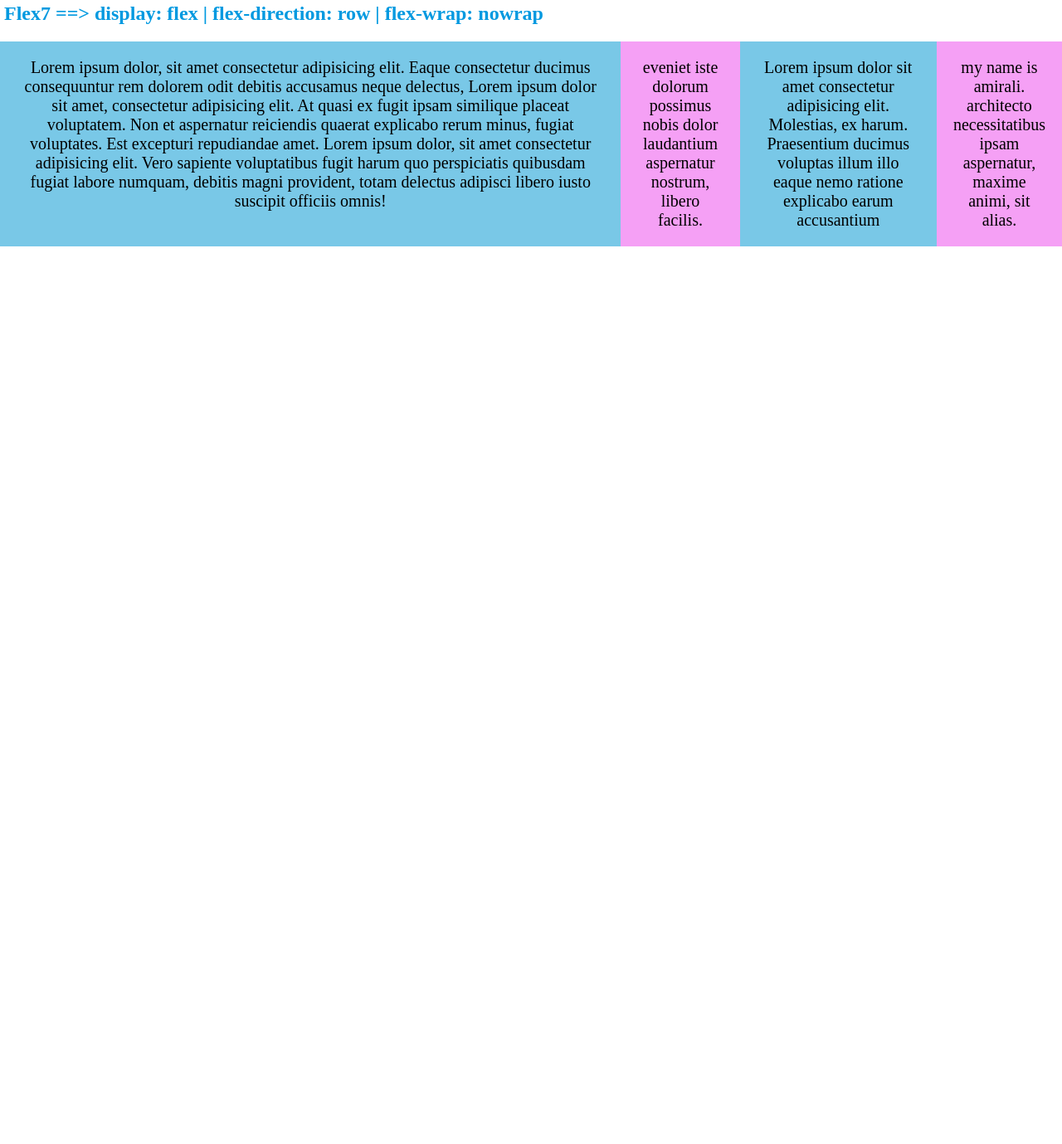
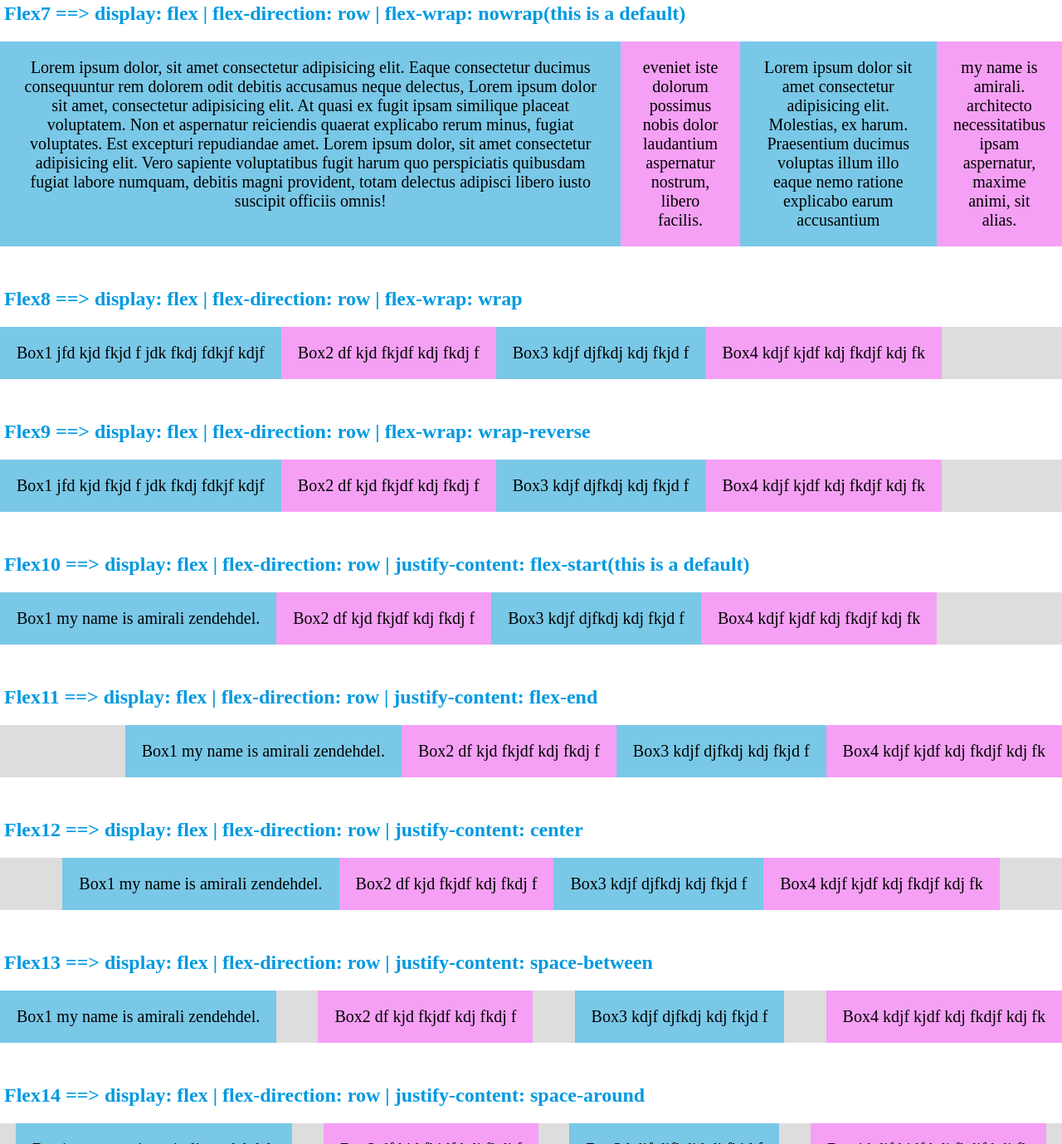
Before and after one commit to amiralizendehdel/css-practice, a plain HTML site: page flex/index1.html in a window 1280 px wide. Shown: the part 1421-2800 px from the top of the page at 83% size. Before the commit the page ends 1718 px from the top, so only its background shows below. Drawn offline with Linux system fonts and the light colour scheme.

Commit message:
add other parent property flexbox

```diff
--- a/flex/index1.html
+++ b/flex/index1.html
@@ -25,7 +25,7 @@
         <div class="item">Box4</div>
     </div>
 
-    <h2 class="title">Flex3 ==> display: flex | flex-direction: row</h2>
+    <h2 class="title">Flex3 ==> display: flex | flex-direction: row(this is a default) </h2>
     <div id="flex3">
         <div class="item">Box1</div>
         <div class="item">Box2</div>
@@ -57,12 +57,76 @@
         <div class="item">Box4</div>
     </div>
 
-    <h2 class="title">Flex7 ==> display: flex | flex-direction: row | flex-wrap: nowrap</h2>
+    <h2 class="title">Flex7 ==> display: flex | flex-direction: row | flex-wrap: nowrap(this is a default)</h2>
     <div id="flex7">
         <div class="item">Lorem ipsum dolor, sit amet consectetur adipisicing elit. Eaque consectetur ducimus consequuntur rem dolorem odit debitis accusamus neque delectus, Lorem ipsum dolor sit amet, consectetur adipisicing elit. At quasi ex fugit ipsam similique placeat voluptatem. Non et aspernatur reiciendis quaerat explicabo rerum minus, fugiat voluptates. Est excepturi repudiandae amet. Lorem ipsum dolor, sit amet consectetur adipisicing elit. Vero sapiente voluptatibus fugit harum quo perspiciatis quibusdam fugiat labore numquam, debitis magni provident, totam delectus adipisci libero iusto suscipit officiis omnis!</div>
         <div class="item">eveniet iste dolorum possimus nobis dolor laudantium aspernatur nostrum, libero facilis.</div>
         <div class="item">Lorem ipsum dolor sit amet consectetur adipisicing elit. Molestias, ex harum. Praesentium ducimus voluptas illum illo eaque nemo ratione explicabo earum accusantium </div>
         <div class="item">my name is amirali. architecto necessitatibus ipsam aspernatur, maxime animi, sit alias.</div>
     </div>
+
+    <h2 class="title">Flex8 ==> display: flex | flex-direction: row | flex-wrap: wrap</h2>
+    <div id="flex8">
+        <div class="item">Box1 jfd kjd fkjd f jdk fkdj fdkjf kdjf </div>
+        <div class="item">Box2 df kjd fkjdf kdj fkdj f</div>
+        <div class="item">Box3 kdjf djfkdj kdj fkjd f</div>
+        <div class="item">Box4 kdjf kjdf kdj fkdjf kdj fk</div>
+    </div>
+
+    <h2 class="title">Flex9 ==> display: flex | flex-direction: row | flex-wrap: wrap-reverse</h2>
+    <div id="flex9">
+        <div class="item">Box1 jfd kjd fkjd f jdk fkdj fdkjf kdjf </div>
+        <div class="item">Box2 df kjd fkjdf kdj fkdj f</div>
+        <div class="item">Box3 kdjf djfkdj kdj fkjd f</div>
+        <div class="item">Box4 kdjf kjdf kdj fkdjf kdj fk</div>
+    </div>
+
+    <h2 class="title">Flex10 ==> display: flex | flex-direction: row | justify-content: flex-start(this is a default)</h2>
+    <div id="flex10">
+        <div class="item">Box1 my name is amirali zendehdel.</div>
+        <div class="item">Box2 df kjd fkjdf kdj fkdj f</div>
+        <div class="item">Box3 kdjf djfkdj kdj fkjd f</div>
+        <div class="item">Box4 kdjf kjdf kdj fkdjf kdj fk</div>
+    </div>
+
+    <h2 class="title">Flex11 ==> display: flex | flex-direction: row | justify-content: flex-end</h2>
+    <div id="flex11">
+        <div class="item">Box1 my name is amirali zendehdel.</div>
+        <div class="item">Box2 df kjd fkjdf kdj fkdj f</div>
+        <div class="item">Box3 kdjf djfkdj kdj fkjd f</div>
+        <div class="item">Box4 kdjf kjdf kdj fkdjf kdj fk</div>
+    </div>
+
+    <h2 class="title">Flex12 ==> display: flex | flex-direction: row | justify-content: center</h2>
+    <div id="flex12">
+        <div class="item">Box1 my name is amirali zendehdel.</div>
+        <div class="item">Box2 df kjd fkjdf kdj fkdj f</div>
+        <div class="item">Box3 kdjf djfkdj kdj fkjd f</div>
+        <div class="item">Box4 kdjf kjdf kdj fkdjf kdj fk</div>
+    </div>
+
+    <h2 class="title">Flex13 ==> display: flex | flex-direction: row | justify-content: space-between</h2>
+    <div id="flex13">
+        <div class="item">Box1 my name is amirali zendehdel.</div>
+        <div class="item">Box2 df kjd fkjdf kdj fkdj f</div>
+        <div class="item">Box3 kdjf djfkdj kdj fkjd f</div>
+        <div class="item">Box4 kdjf kjdf kdj fkdjf kdj fk</div>
+    </div>
+
+    <h2 class="title">Flex14 ==> display: flex | flex-direction: row | justify-content: space-around</h2>
+    <div id="flex14">
+        <div class="item">Box1 my name is amirali zendehdel.</div>
+        <div class="item">Box2 df kjd fkjdf kdj fkdj f</div>
+        <div class="item">Box3 kdjf djfkdj kdj fkjd f</div>
+        <div class="item">Box4 kdjf kjdf kdj fkdjf kdj fk</div>
+    </div>
+
+    <h2 class="title">Flex15 ==> display: flex | flex-direction: row | justify-content: space-evenly</h2>
+    <div id="flex15">
+        <div class="item">Box1 my name is amirali zendehdel.</div>
+        <div class="item">Box2 df kjd fkjdf kdj fkdj f</div>
+        <div class="item">Box3 kdjf djfkdj kdj fkjd f</div>
+        <div class="item">Box4 kdjf kjdf kdj fkdjf kdj fk</div>
+    </div>
 </body>
 </html>
--- a/flex/style1.css
+++ b/flex/style1.css
@@ -73,3 +73,59 @@ body{
     flex-direction: row;
     flex-wrap: nowrap;
 }
+
+/*************** Flex8 **************/
+#flex8{
+    display: flex;
+    flex-direction: row;
+    flex-wrap: wrap;
+}
+
+/*************** Flex9 **************/
+#flex9{
+    display: flex;
+    flex-direction: row;
+    flex-wrap: wrap-reverse;
+}
+
+/*************** Flex10 **************/
+#flex10{
+    display: flex;
+    flex-direction: row;
+    justify-content: flex-start;
+}
+
+/*************** Flex11 **************/
+#flex11{
+    display: flex;
+    flex-direction: row;
+    justify-content: flex-end;
+}
+
+/*************** Flex12 **************/
+#flex12{
+    display: flex;
+    flex-direction: row;
+    justify-content: center;
+}
+
+/*************** Flex13 **************/
+#flex13{
+    display: flex;
+    flex-direction: row;
+    justify-content: space-between;
+}
+
+/*************** Flex14 **************/
+#flex14{
+    display: flex;
+    flex-direction: row;
+    justify-content: space-around;
+}
+
+/*************** Flex15 **************/
+#flex15{
+    display: flex;
+    flex-direction: row;
+    justify-content: space-evenly;
+}
```
